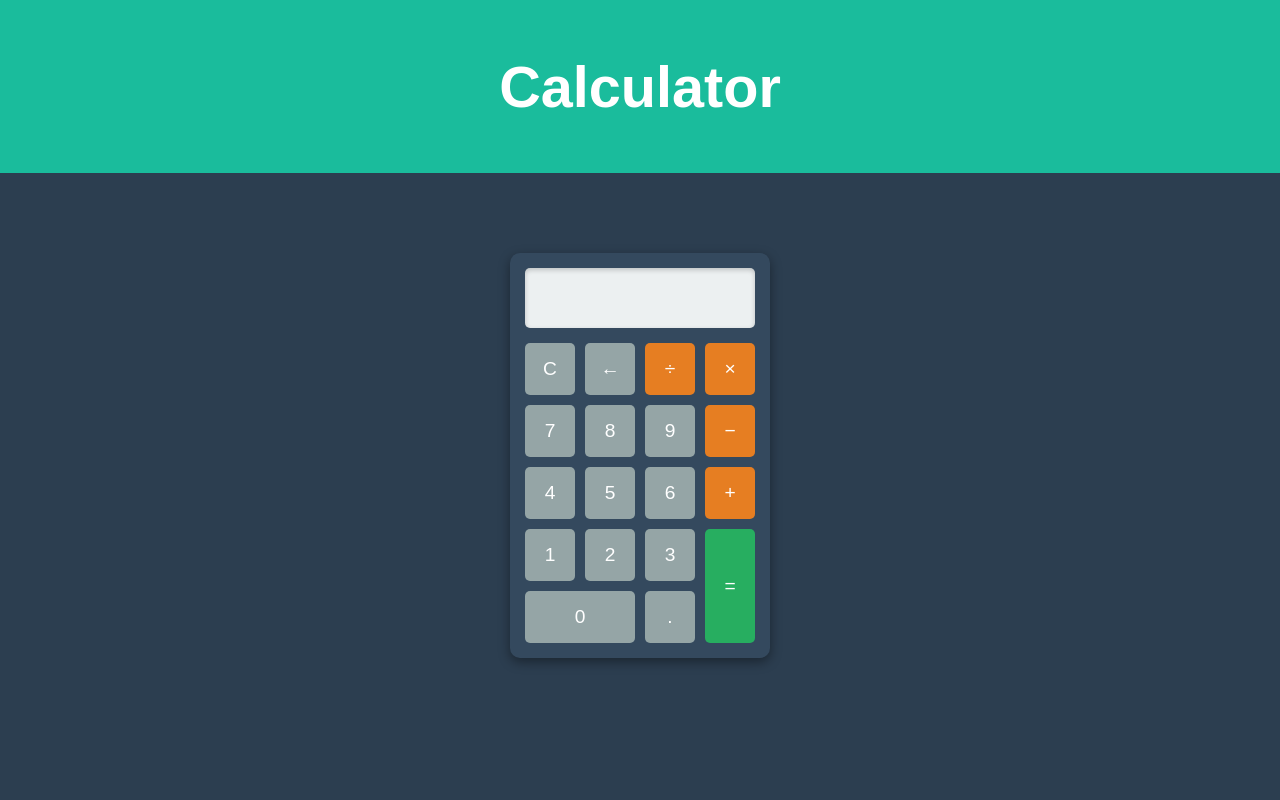
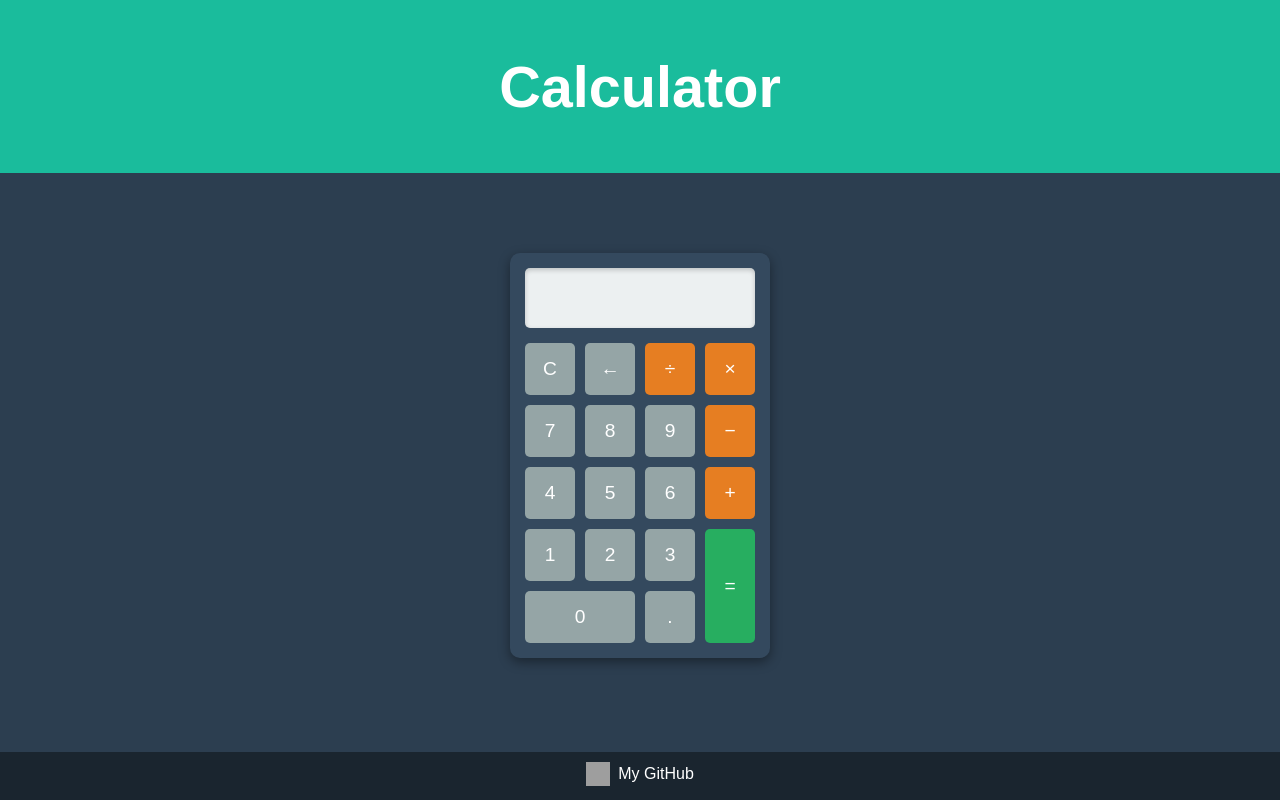
Before and after one commit to WarwolfXR/Basic-Calculator, a plain HTML site: page index.html in a window 1280 px wide. Drawn offline with Linux system fonts and the light colour scheme; grey boxes are pictures that could not be loaded.

Commit message:
UI Fixes

```diff
--- a/index.html
+++ b/index.html
@@ -14,6 +14,7 @@
     <header class = "navbar">
         <h1>Calculator</h1>
     </header>
+
     <div class = "calculator">
 
         <input type = "text" id = "display" disabled>
@@ -44,5 +45,12 @@
 
         </div>
     </div>
+    <footer class = "footer">
+        <a href = "https://www.github.com/WarwolfXR" target="_blank">
+        <img src="https://cdn.jsdelivr.net/gh/devicons/devicon/icons/github/github-original.svg"
+         alt="GitHub Logo" class="github-logo">
+         <span>My GitHub</span>
+        </a>
+    </footer>
 </body>
 </html>
--- a/style.css
+++ b/style.css
@@ -91,3 +91,34 @@ body {
 .zero {
     grid-column: span 2;
 }
+
+.footer {
+  position: fixed;
+  bottom: 0;
+  left: 0;
+  width: 100%;
+  background: #1a252f;
+  color: white;
+  text-align: center;
+  padding: 10px;
+  font-size: 1em;
+}
+
+.footer a {
+  color: white;
+  text-decoration: none;
+  display: inline-flex;
+  align-items: center;
+  gap: 8px;
+  transition: color 0.3s ease;
+}
+
+.footer a:hover {
+  color: #1abc9c;
+}
+
+.github-logo {
+  width: 24px;
+  height: 24px;
+  vertical-align: middle;
+}
```
